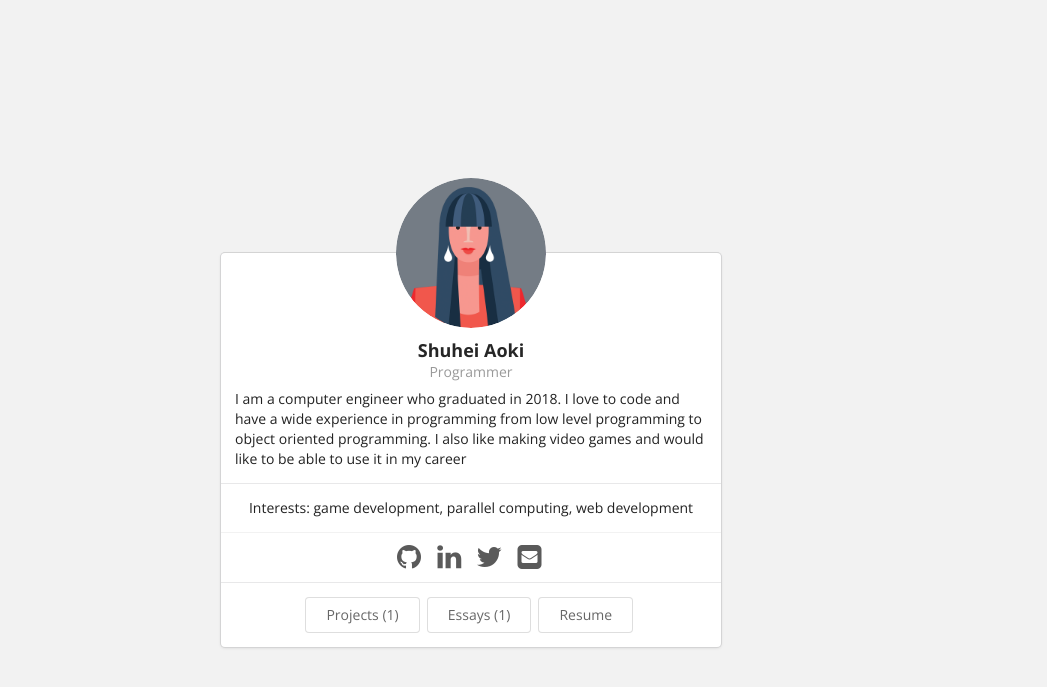
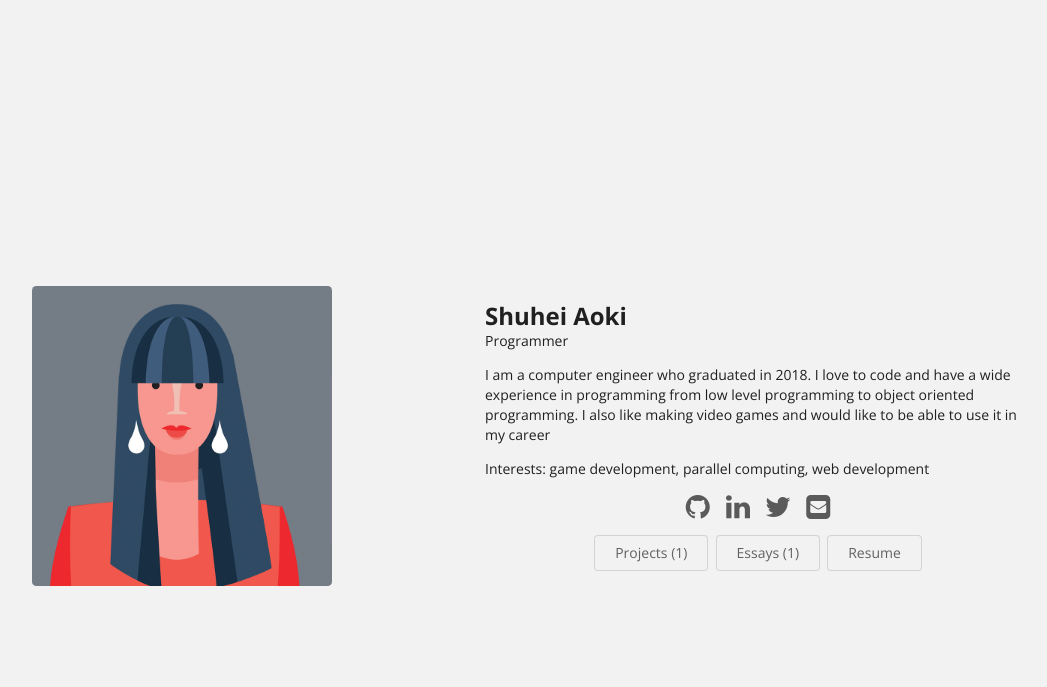
Before and after one commit to shuao23/shuao23.github.io, a Jekyll site: the page built from index.html, in a window 1280 px wide. Shown: the top 687 px of the page, without its empty margins (169-1216 px from the left). Built offline with Jekyll 4.4.1, drawn with Linux system fonts in a browser that asks for light colours.

Commit message:
chenged themes

```diff
--- a/_config.yml
+++ b/_config.yml
@@ -2,7 +2,7 @@
 
 # REQUIRED CHANGES
 # Edit next line, providing your own name.
-title: Shuhei Aoki | Professional Portfolio
+title: Shuhei Aoki | Portfolio
 # Edit next line, replacing 'techfolios' with your github username
 url: "http://shuao23.github.io"
 # Edit next line so that baseurl is "" if your repo is <username>.github.io
@@ -13,9 +13,9 @@ baseurl: ""
 bio-page-label: Resume
 # You might want to change the theme associated with one or more sections of the site.
 # Defining your own custom theme variations is easy. See the documentation.
-theme-home: theme-home-builtin-1.html
-theme-projects: theme-projects-builtin-1.html
-theme-essays: theme-essays-builtin-1.html
+theme-home: theme-home-builtin-2.html
+theme-projects: theme-projects-builtin-2.html
+theme-essays: theme-essays-builtin-2.html
 theme-bio: theme-bio-builtin-2.html
 
 # Specify the rouge syntax highlighter theme. Pick one from css/rouge.
```
